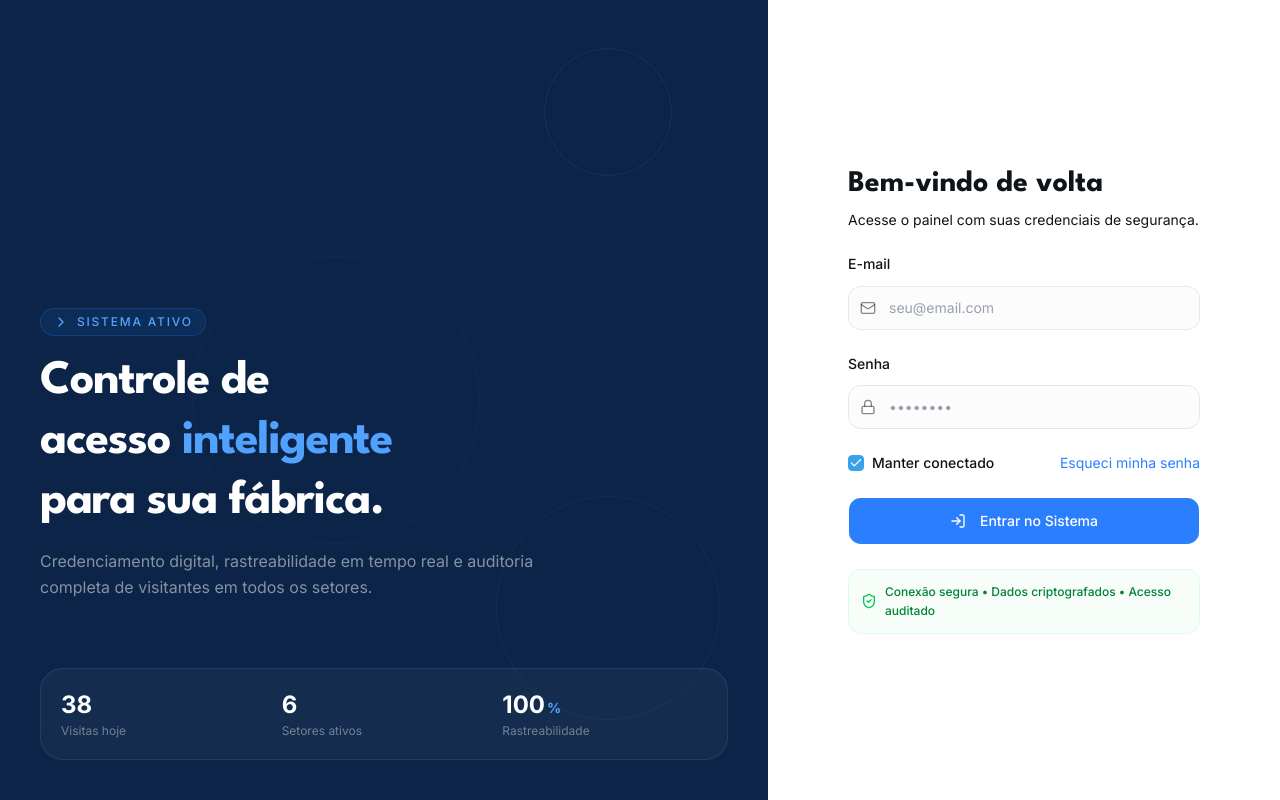
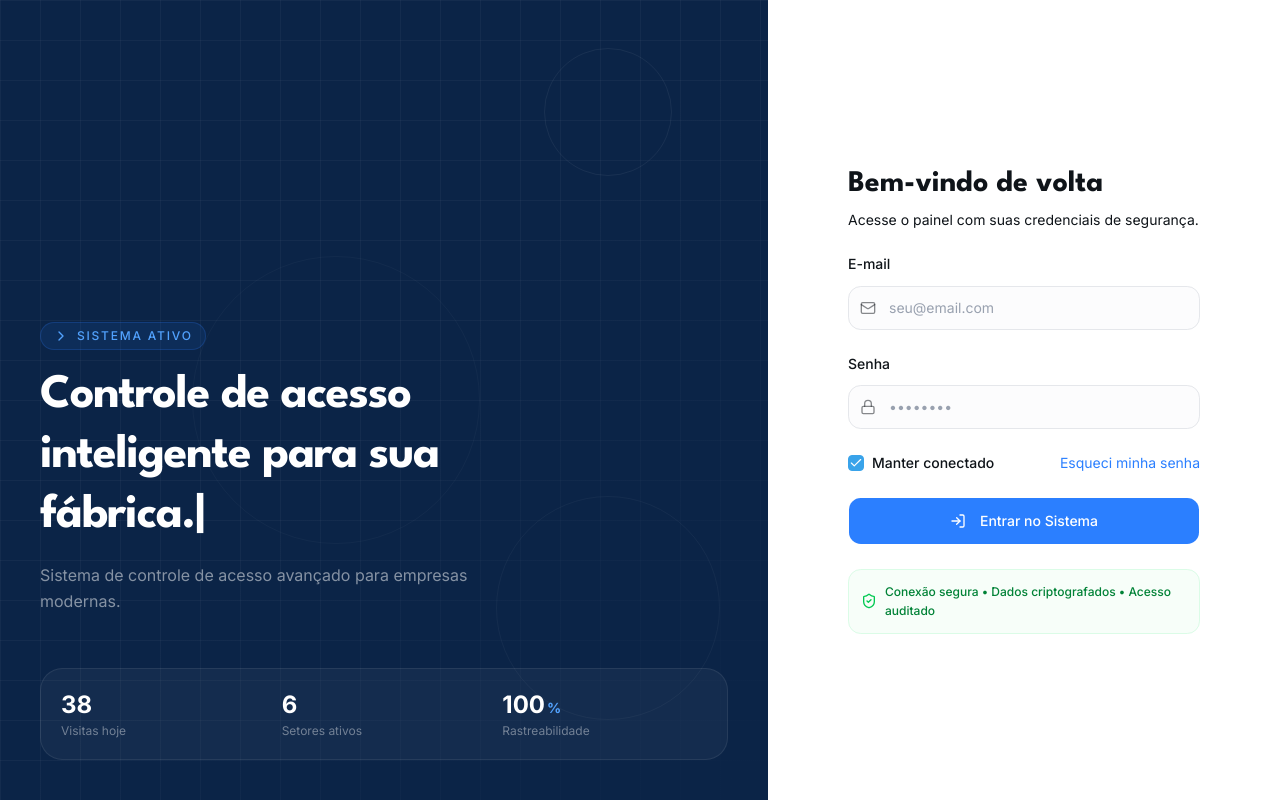
Before and after one commit to ocastroxs/get_in, a Next.js app: page / in a window 1280 px wide. Built offline with nearby package versions, Linux system fonts and the light colour scheme.

Commit message:
feat: adicionar efeito typewriter e melhorar visibilidade do background na login page

```diff
--- a/src/app/page.jsx
+++ b/src/app/page.jsx
@@ -1,9 +1,55 @@
 "use client"
 
-import { useState } from "react"
+import { useState, useEffect } from "react"
 import { LoginForm } from "@/components/login-form"
 import Image from "next/image"
 import { Users2, ChevronRight } from "lucide-react"
+
+const TITLES = [
+  "Controle de acesso inteligente para sua fábrica.",
+  "Rastreabilidade em tempo real.",
+  "Auditoria completa de visitantes.",
+];
+
+function AnimatedTitle() {
+  const [displayedText, setDisplayedText] = useState("");
+  const [titleIndex, setTitleIndex] = useState(0);
+  const [isDeleting, setIsDeleting] = useState(false);
+  const [speed, setSpeed] = useState(100);
+
+  useEffect(() => {
+    const currentTitle = TITLES[titleIndex];
+    const timer = setTimeout(() => {
+      if (!isDeleting) {
+        if (displayedText.length < currentTitle.length) {
+          setDisplayedText(currentTitle.substring(0, displayedText.length + 1));
+          setSpeed(100);
+        } else {
+          setSpeed(2000);
+          setIsDeleting(true);
+        }
+      } else {
+        if (displayedText.length > 0) {
+          setDisplayedText(displayedText.substring(0, displayedText.length - 1));
+          setSpeed(50);
+        } else {
+          setIsDeleting(false);
+          setTitleIndex((prev) => (prev + 1) % TITLES.length);
+          setSpeed(500);
+        }
+      }
+    }, speed);
+
+    return () => clearTimeout(timer);
+  }, [displayedText, titleIndex, isDeleting, speed]);
+
+  return (
+    <h1 className="text-5xl font-bold leading-tight text-white tracking-tight font-heading">
+      {displayedText}
+      <span className="animate-pulse">|</span>
+    </h1>
+  );
+}
 
 export default function LoginPage() {
   return (
@@ -12,9 +58,9 @@ export default function LoginPage() {
       <div className="relative hidden w-[60%] lg:block" style={{ background: "#0B2447" }}>
         {/* Grid pattern overlay */}
         <div
-          className="absolute inset-0 opacity-[0.08]"
+          className="absolute inset-0 opacity-[0.25]"
           style={{
-            backgroundImage: "linear-gradient(rgba(255,255,255,0.1) 1px, transparent 1px), linear-gradient(90deg, rgba(255,255,255,0.1) 1px, transparent 1px)",
+            backgroundImage: "linear-gradient(rgba(255,255,255,0.15) 1px, transparent 1px), linear-gradient(90deg, rgba(255,255,255,0.15) 1px, transparent 1px)",
             backgroundSize: "40px 40px"
           }}
         />
@@ -36,17 +82,10 @@ export default function LoginPage() {
               <span className="text-[12px] uppercase tracking-[0.15em] text-blue-400 font-medium">Sistema Ativo</span>
             </div>
 
-            <h1 className="text-5xl font-bold leading-tight text-white tracking-tight font-heading">
-              Controle de
-              <br />
-              acesso{" "}
-              <span className="text-blue-400">inteligente</span>
-              <br />
-              para sua fábrica.
-            </h1>
+            <AnimatedTitle />
 
-            <p className="text-md leading-relaxed text-white/50">
-              Credenciamento digital, rastreabilidade em tempo real e auditoria completa de visitantes em todos os setores.
+            <p className="text-md leading-relaxed text-white/50 h-6">
+              Sistema de controle de acesso avançado para empresas modernas.
             </p>
           </div>
 
```
